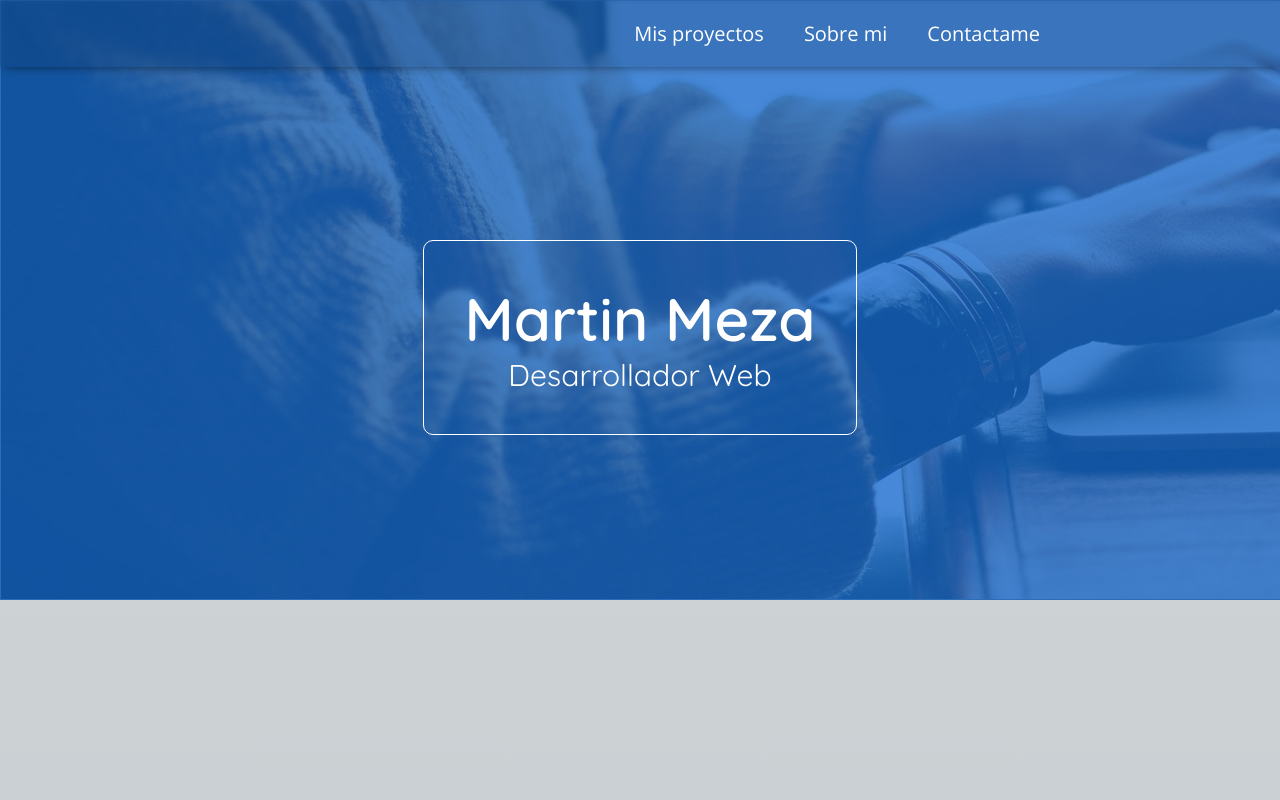
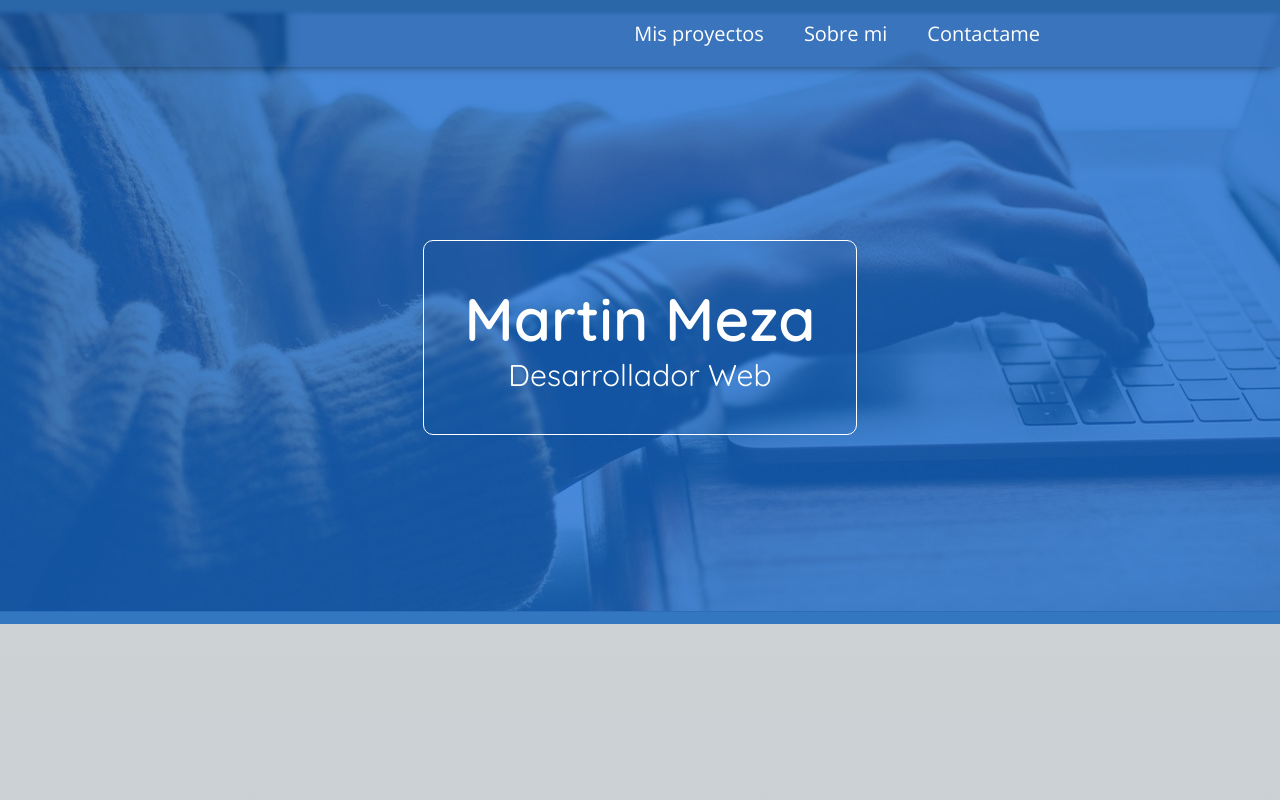
Before and after one commit to martinmeza0/mi-portafolio, a React (Create React App) app: page / in a window 1280 px wide. Shown: the top 800 px of the page. Built offline with nearby package versions, Linux system fonts and the light colour scheme.

Commit message:
cambios actualizados

```diff
--- a/src/css/App.css
+++ b/src/css/App.css
@@ -22,14 +22,14 @@ body {
 }
 
 .container {
-  max-width: 90%;
+  max-width: 85%;
   margin: auto;
 }
 
 header {
   height: 78vh;
   overflow: hidden;
-  background: url("background.jpg") no-repeat;
+  background: url("background.jpg") fixed no-repeat center #3277c0;
   text-align: center;
 }
 
--- a/src/css/App.sass
+++ b/src/css/App.sass
@@ -14,7 +14,7 @@ body
     // margin-bottom: 2000px
 
 .container
-    max-width: 90%
+    max-width: 85%
     margin: auto
 
 //fonts
--- a/src/css/_Header.sass
+++ b/src/css/_Header.sass
@@ -3,7 +3,7 @@
 header
     height: 78vh
     overflow: hidden
-    background: url('background.jpg') no-repeat
+    background: url('background.jpg') fixed no-repeat center #3277c0
     text-align: center
 
     .nombre-profesion
```
Also changed, not shown: src/css/_Proyecto.sass (line endings or trailing spaces), 1 other file (tests, documents, lock files or other folders).
